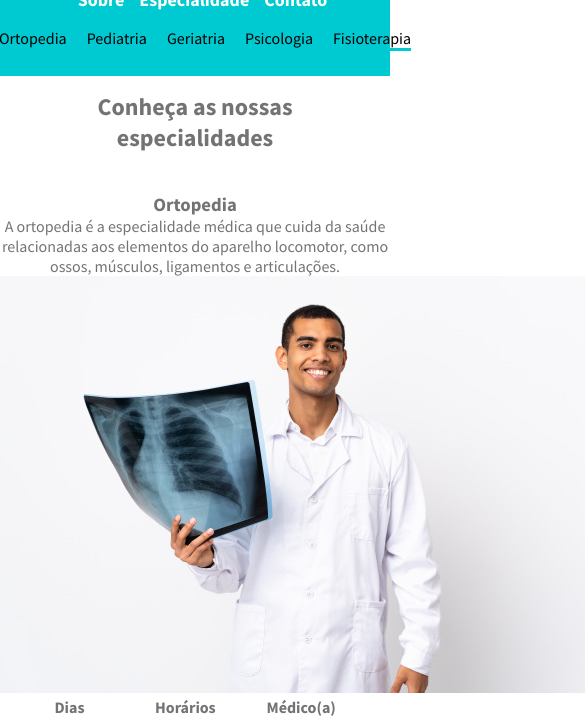
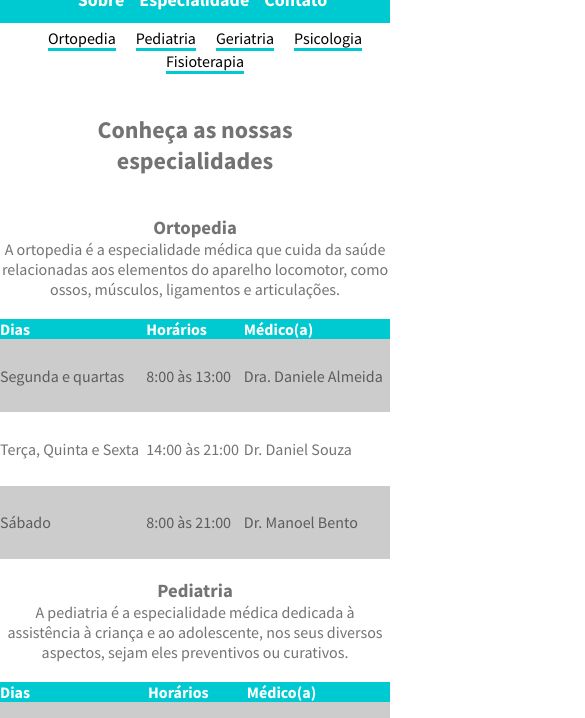
Before and after one commit to hiordanfreire/Page_Clinica_medica, a plain HTML site: page especialidades.html in a window 390 px wide. Shown: the part 102-820 px from the top of the page, 585 px wide, since content can reach past the window. Drawn offline with Linux system fonts and the light colour scheme.

Commit message:
Atualização do estilo
Criação das telas responsivas

```diff
--- a/css/style-especialidade.css
+++ b/css/style-especialidade.css
@@ -1,8 +1,14 @@
-*{
+/*Inicio da formatação de toda a página*/
+
+* {
+    padding: 0;
     margin: 0;
-    padding: 0;
     box-sizing: border-box;
+    font-family: 'Source Sans Pro', sans-serif;
+    text-decoration: none;
 }
+
+/*Final da formatação de toda a página*/
 
 .links-derecionados {
     display: flex;
@@ -24,3 +30,54 @@
 .medicos-especialistas p{
     text-align: center;
 }
+.box-tabela-especialista{
+    display: flex;
+    height: 240px;
+    padding: 0 20px;
+    margin: 20px 0 20px 0;
+}
+.imagem-especialidade{
+    width: 40%;
+    height: 100%;
+    object-fit: cover;
+}
+.tabela-especialistas{
+    height: 100%;
+    width: 70%;
+    text-align: left;
+}
+.tabela-especialistas thead th{
+    background-color: #00cad1;
+    color: #fff;
+}
+.tabela-especialistas tbody tr:nth-of-type(2n+1){
+    background-color: #ccc;
+}
+
+@media (max-width:768px) {
+    .imagem-especialidade{
+        display: none;
+    }
+    .tabela-especialistas{
+        width: 100%;
+        height: 100%;
+    }
+}
+@media (max-width:425px) {
+    .imagem-especialidade{
+        display: none;
+    }
+    .links-navegacao {
+        width: 100%;
+        height: 40%;
+        background-color: #00cad1;
+    }
+    .links-derecionados{
+        display: flex;
+        flex-wrap: wrap;
+    }
+    .box-tabela-especialista{
+        padding: 0;
+    }
+
+}
```
